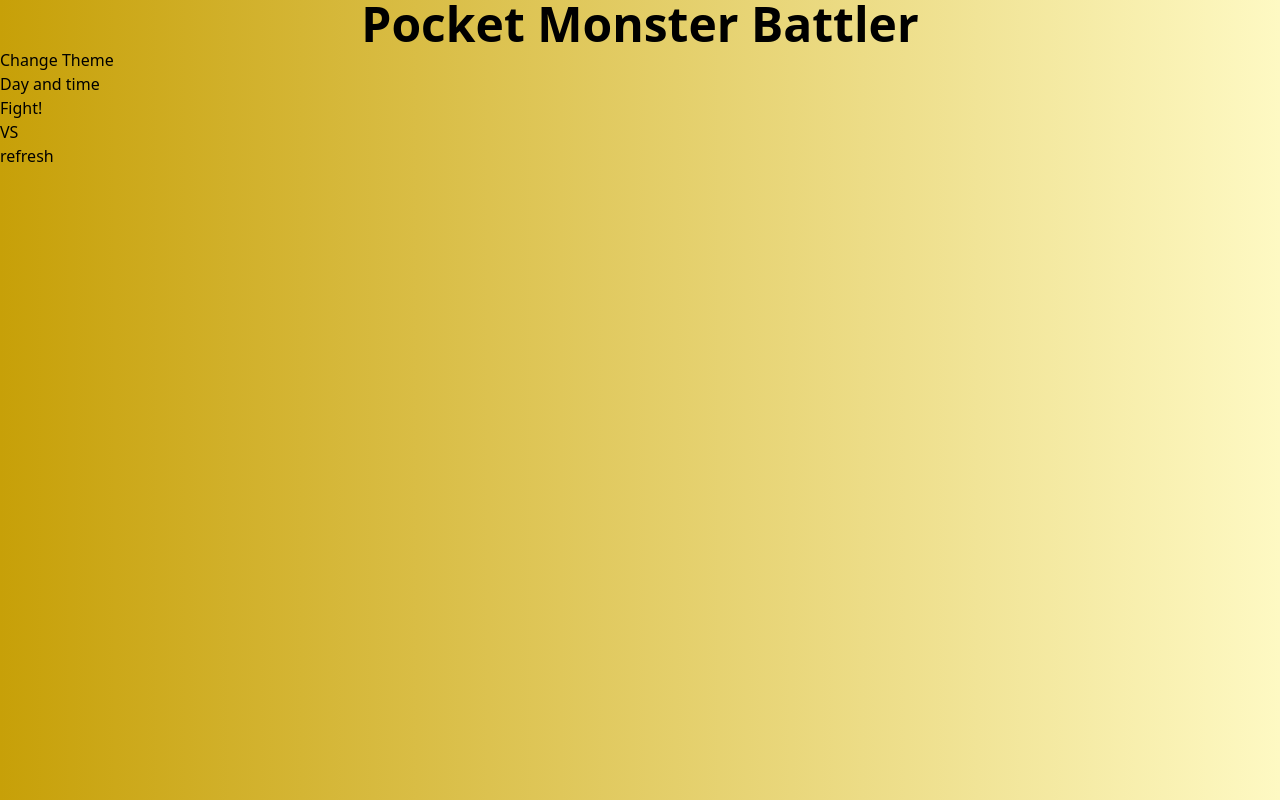
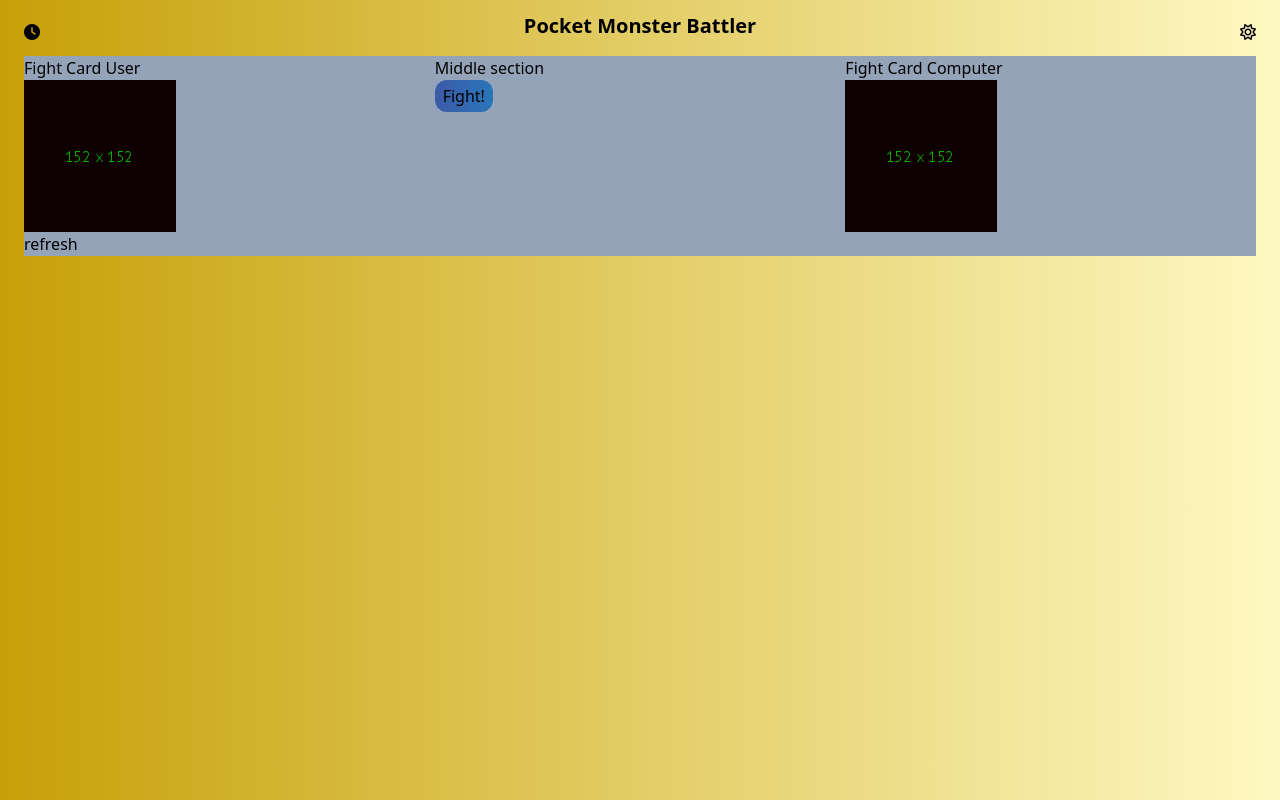
Before and after one commit to J-0987/PocketMonsterBattler, a website: page index.html in a window 1280 px wide. Drawn offline with Linux system fonts and the light colour scheme.

Commit message:
Initial styling for HMTL

```diff
--- a/index.html
+++ b/index.html
@@ -1,31 +1,55 @@
 <!DOCTYPE html>
-<html lang="en">
+<html class="dark" lang="en">
 
 <head>
     <meta charset="UTF-8">
     <meta name="viewport" content="width=device-width, initial-scale=1.0">
     <title>Pocket Monster Battler</title>
     <link rel="stylesheet" href="./assets/css/style.css">
+    <link rel="stylesheet" href="https://cdnjs.cloudflare.com/ajax/libs/font-awesome/6.5.1/css/all.min.css"
+        integrity="sha512-DTOQO9RWCH3ppGqcWaEA1BIZOC6xxalwEsw9c2QQeAIftl+Vegovlnee1c9QX4TctnWMn13TZye+giMm8e2LwA=="
+        crossorigin="anonymous" referrerpolicy="no-referrer" />
 </head>
 
-<body class="bg-gradient-to-r from-[#c7a008] to-yellow-100">
+<body class="bg-gradient-to-r from-[#c7a008] to-yellow-100 dark: bg-black">
+    <div class="min-h-screen px-6 py-3">
 
-    <header>
-        <h1 class="text-5xl font-bold flex justify-center">Pocket Monster Battler</h1>
+        <header class="flex justify-evenly">
 
-        <button>Change Theme</button>
-        <div>Day and time</div>
+            <div class="flex items-center gap-10">
+                <i class="fixed top-2 left-2 p-4 fa-solid fa-clock"></i>
+                <h1 class="text-xl text-black font-bold flex px-6 pb-4 ">Pocket Monster Battler</h1>
+                <i class="fixed top-2 right-2 p-4 fa-regular fa-sun"></i>
+
+            </div>
+
+            <!-- <div class="absolute left-0.5">
+                <i class="fa-solid fa-clock"></i>
+            </div> -->
 
         </header>
         <main>
 
-        <section>
+            <section class="grid md:grid-cols-3 sm:grid-flow-col bg-slate-400">
                 <!-- Section for battleField -->
-            <div><!-- div for user card --></div>
-            <button>Fight!</button>
-            <p>VS</p>
-            <div><!-- div for computer card--></div>
+                <div class=""><!-- div for user card -->
+                    <h3>Fight Card User</h3>
+                    <img src="./assets/images/blue&text=Pocket Monster Battler&bold.gif" alt="">
                     <button>refresh</button>
+                </div>
+
+                <div class=""><!-- div for user card -->
+                    <h3>Middle section</h3>
+                    <!-- <img src="./assets/images/blue&text=Pocket Monster Battler&bold.gif" alt=""> -->
+                    <button class= "px-2 py-1 rounded-xl bg-gradient-to-r from-[#3c5aa6] to-[#2a75bb]">Fight!</button>
+                </div>
+
+                <div><!-- div for user card -->
+                    <h3>Fight Card Computer</h3>
+                    <img src="./assets/images/blue&text=Pocket Monster Battler&bold.gif" alt="">
+
+                </div>
+
 
             </section>
 
@@ -37,7 +61,8 @@
 
 
         </main>
-
+    </div>
+    <script src="./assets/js/script.js"></script>
 </body>
 
 </html>
--- a/src/input.css
+++ b/src/input.css
@@ -2,10 +2,12 @@
 @tailwind components;
 @tailwind utilities;
 
-@layer base {
-    :root {
-      --color-primary: 255 115 179;
-      --color-secondary: 111 114 185;
-      /* ... */
+:layer base {
+    :root{
+        --color-text-base : #fffff
+        --poke-blue:42, 117, 187 var(--blue)
+        --poke-lightblue:
+
     }
-  }
+
+}
--- a/tailwind.config.js
+++ b/tailwind.config.js
@@ -5,6 +5,7 @@ module.exports = {
     extend: {},
   },
   plugins: [],
+  darkMode: "class",
 
 
 }
```
Also changed, not shown: assets/css/style.css, assets/images/blue&text=Pocket Monster Battler&bold.gif (added), 2 other files. Lines whose indentation alone changed are shown as unchanged.
